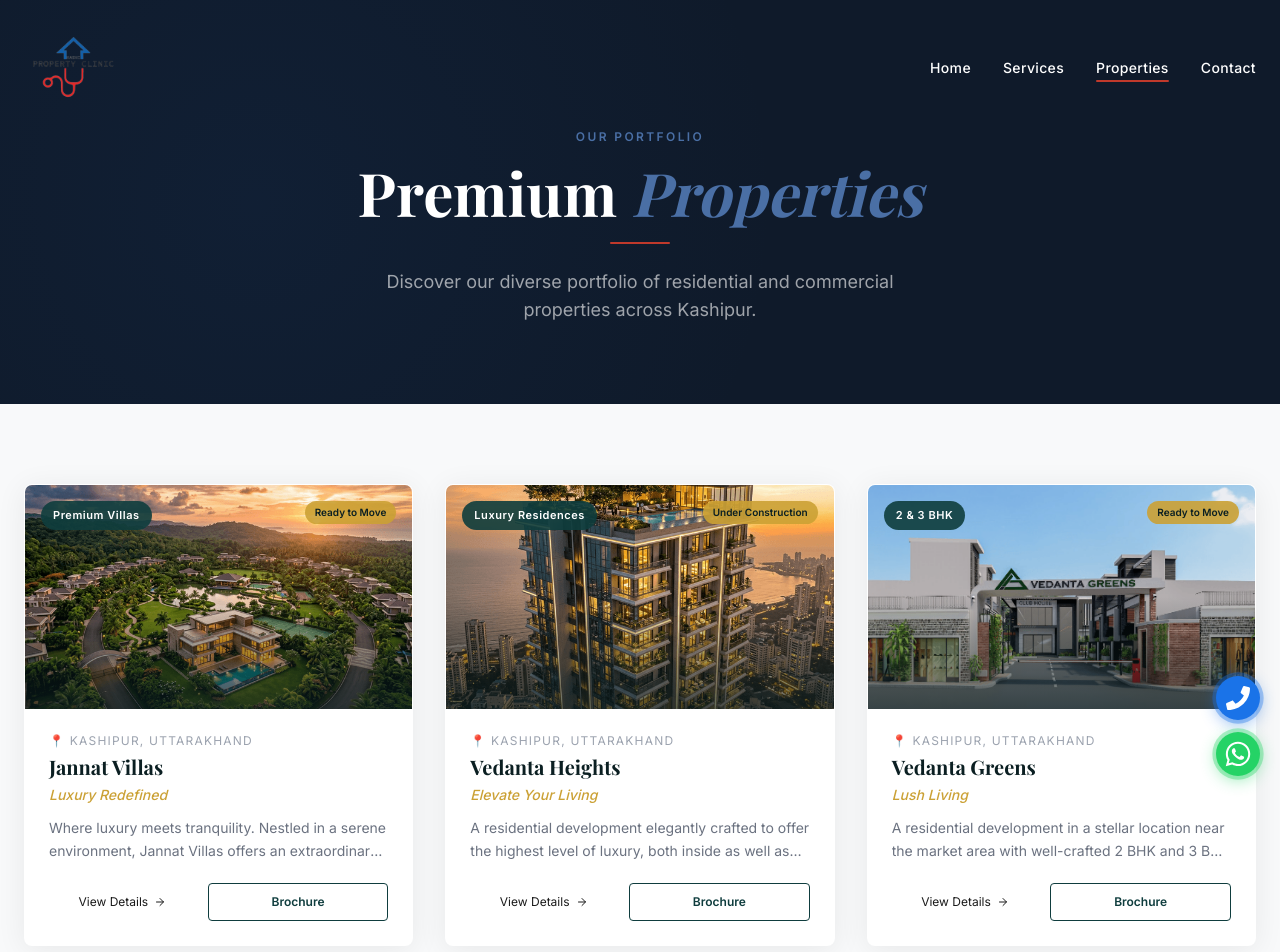
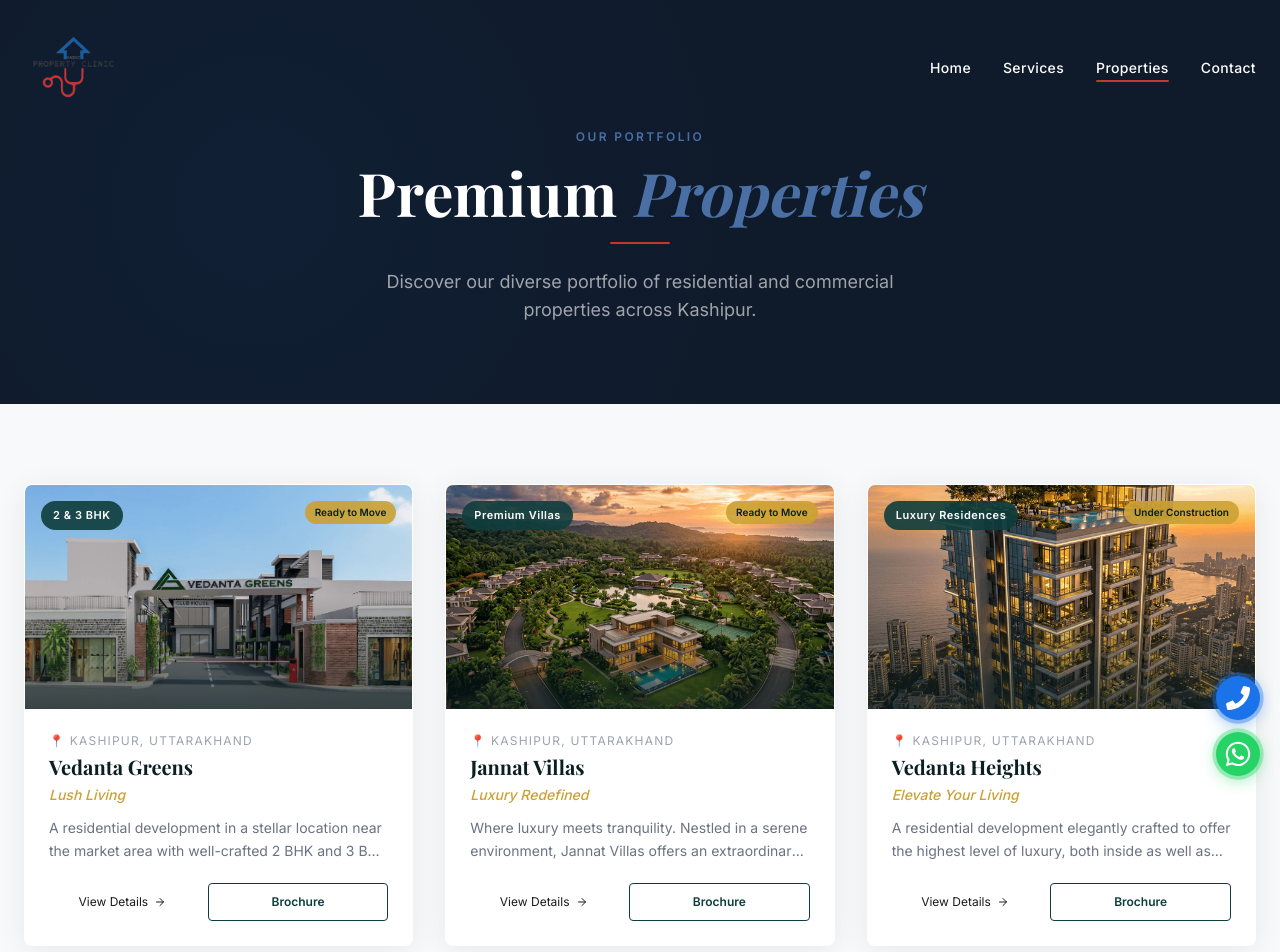
Before and after one commit to yashsaini0759/propertclinic, a React (Vite) app: page /properties in a window 1280 px wide. Shown: the top 952 px of the page. Built offline with nearby package versions, Linux system fonts and the light colour scheme; a web font is replaced by a local one.

Commit message:
feat(property): move vedanta greens to top of listings

```diff
--- a/src/data/properties.js
+++ b/src/data/properties.js
@@ -1,6 +1,33 @@
 // centralized properties data — used by Properties page and PropertyDetail page
 
 export const properties = [
+  {
+    slug: 'vedanta-greens',
+    name: 'Vedanta Greens',
+    tagline: 'Lush Living',
+    badge: '2 & 3 BHK',
+    type: 'Residential',
+    location: 'Kashipur, Uttarakhand',
+    image: '/images/vedanta_greens/hero_face.png',
+    bannerImage: '/images/vedanta_greens/vedanta_Banner.jpg',
+    videoId: '1173523669', // Vimeo Video ID
+    brochure: 'https://assets.zyrosite.com/mP42OG07MzUooVkq/vedanta-greens-3-m2Wa9E47PetrvxOM.pdf',
+    mapLink: 'https://www.google.com/maps?q=29.193316,78.954278',
+    lat: 29.193316,
+    lng: 78.954278,
+    mapEmbed: 'https://maps.google.com/maps?q=29.193316,78.954278&z=16&output=embed',
+    description: 'A residential development in a stellar location near the market area with well-crafted 2 BHK and 3 BHK villas surrounded by lush greenery. Vedanta Greens offers the perfect blend of urban convenience and natural serenity — a home where your family can grow, breathe, and thrive.',
+    highlights: [
+      '2 BHK & 3 BHK Spacious Villas',
+      'Surrounded by manicured green gardens',
+      'Children\'s play area and jogging track',
+      'Prime location near market and schools',
+      'Vastu-compliant floor plans',
+      'Excellent connectivity to city centre',
+    ],
+    price: 'On Request',
+    status: 'Ready to Move',
+  },
   {
     slug: 'jannat-villas',
     name: 'Jannat Villas',
```
